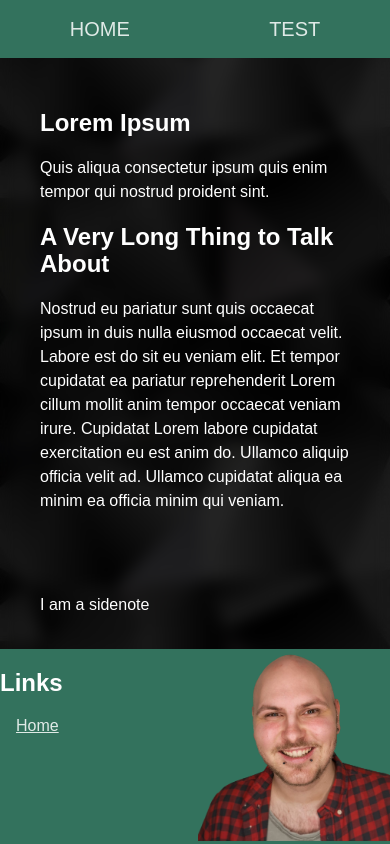
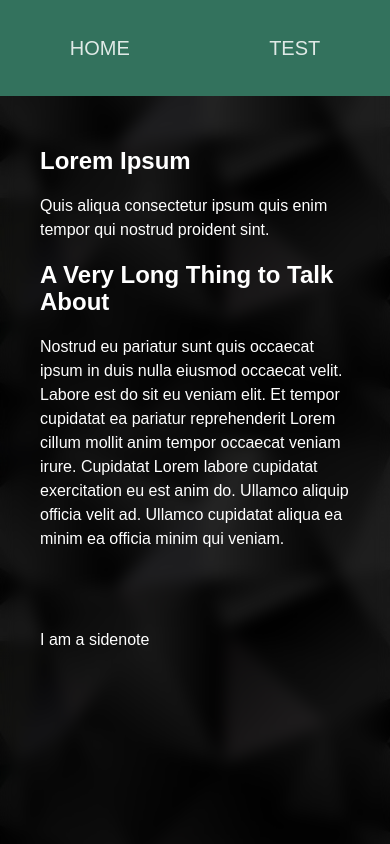
Before and after one commit to NicholasStenbeck/personal-site, a React (Create React App) app: page / in a window 390 px wide. Shown: the top 844 px of the page. Built offline with nearby package versions, Linux system fonts and the light colour scheme.

Commit message:
Fixed small screen footer/header issues

```diff
--- a/src/App.module.css
+++ b/src/App.module.css
@@ -5,6 +5,7 @@
   min-height: 100vh;
   display: grid;
   grid-template-columns: 1.5rem 1fr 1.5em;
+  grid-template-rows: max(6rem) 2fr 1fr max(12rem);
   grid-template-areas:
     'header header header'
     '...... main   ......'
```
